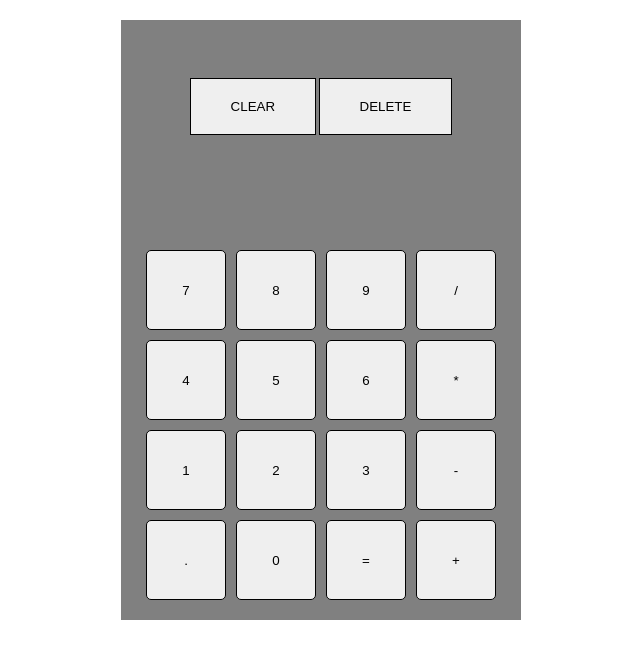
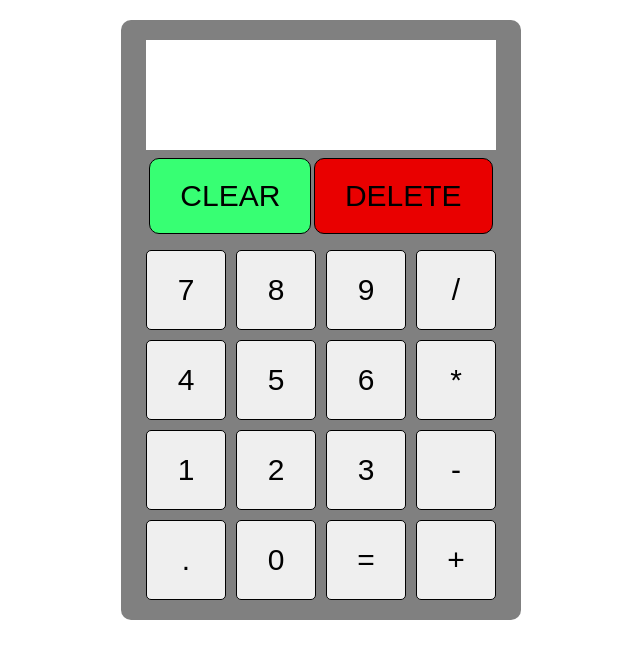
Before and after one commit to bernardkrehula/Calculator, a plain HTML site: page index.html in a window 1280 px wide. Shown: the whole page, without its empty margins (319-959 px from the left). Drawn offline with Linux system fonts and the light colour scheme.

Commit message:
Calculator design finished

```diff
--- a/index.html
+++ b/index.html
@@ -12,8 +12,8 @@
 
         </div>
         <div class="clear-delete">
-            <button>CLEAR</button>
-            <button>DELETE</button>
+            <button class="clearBtn">CLEAR</button>
+            <button class="deleteBtn">DELETE</button>
         </div>
         <div class="numbers">
           <button>7</button>
--- a/styles.css
+++ b/styles.css
@@ -12,13 +12,23 @@ html {
     width: 400px;
     height: 600px;
     margin: 20px auto;
+    border-radius: 10px;
+}
+.calculatorScreen {
+    background-color: white;
+    width: 350px;
+    margin: 0 auto;
+    margin-top: 20px;
+    height: 110px;
 }
 .clear-delete {
     margin: 0 auto;
 }
 .clear-delete button {
     border: 1px solid black;
-    padding: 20px 40px;
+    padding: 20px 30px;
+    font-size: 3rem;
+    border-radius: 10px;
 }
 .numbers {
     display: grid;
@@ -32,4 +42,11 @@ html {
 .numbers button {
     border: 1px solid black;
     border-radius: 5px;
+    font-size: 3rem;
 }
+.clearBtn {
+    background-color: rgb(55, 255, 115);
+}
+.deleteBtn {
+    background-color: rgb(233, 0, 0);
+}
```
